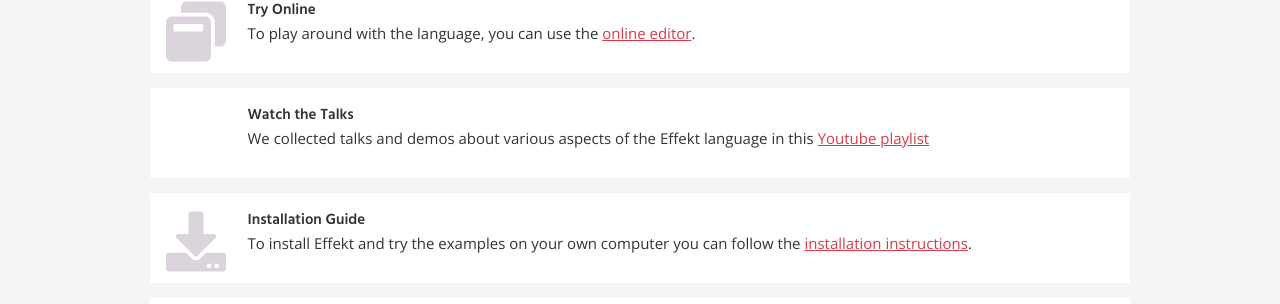
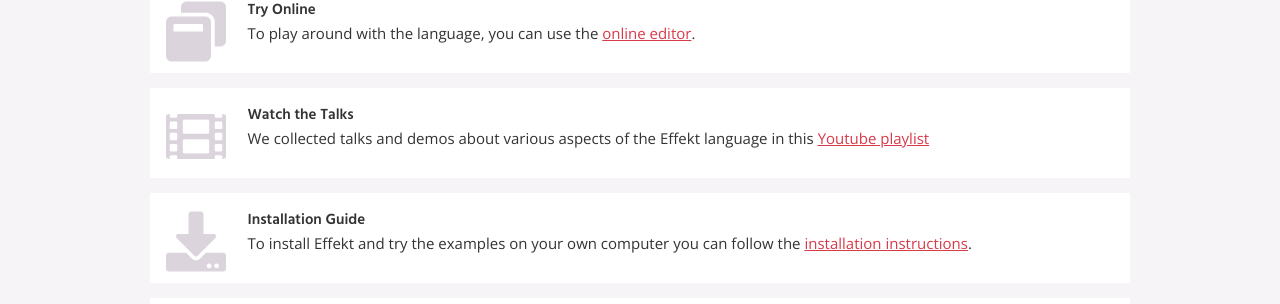
Before and after one commit to effekt-lang/effekt-website, a Jekyll site: the page built from index.md, in a window 1280 px wide. Shown: the part 1348-1652 px from the top of the page. Built offline with Jekyll 4.4.1, drawn with Linux system fonts in a browser that asks for light colours.

Commit message:
Replace logo with film logo

```diff
--- a/_sass/light-style/_main.scss
+++ b/_sass/light-style/_main.scss
@@ -214,7 +214,7 @@ html {
   }
   #start-videos {
     &:before {
-      content: "\f167"
+      content: "\f008"
     }
   }
   #start-install {
```
